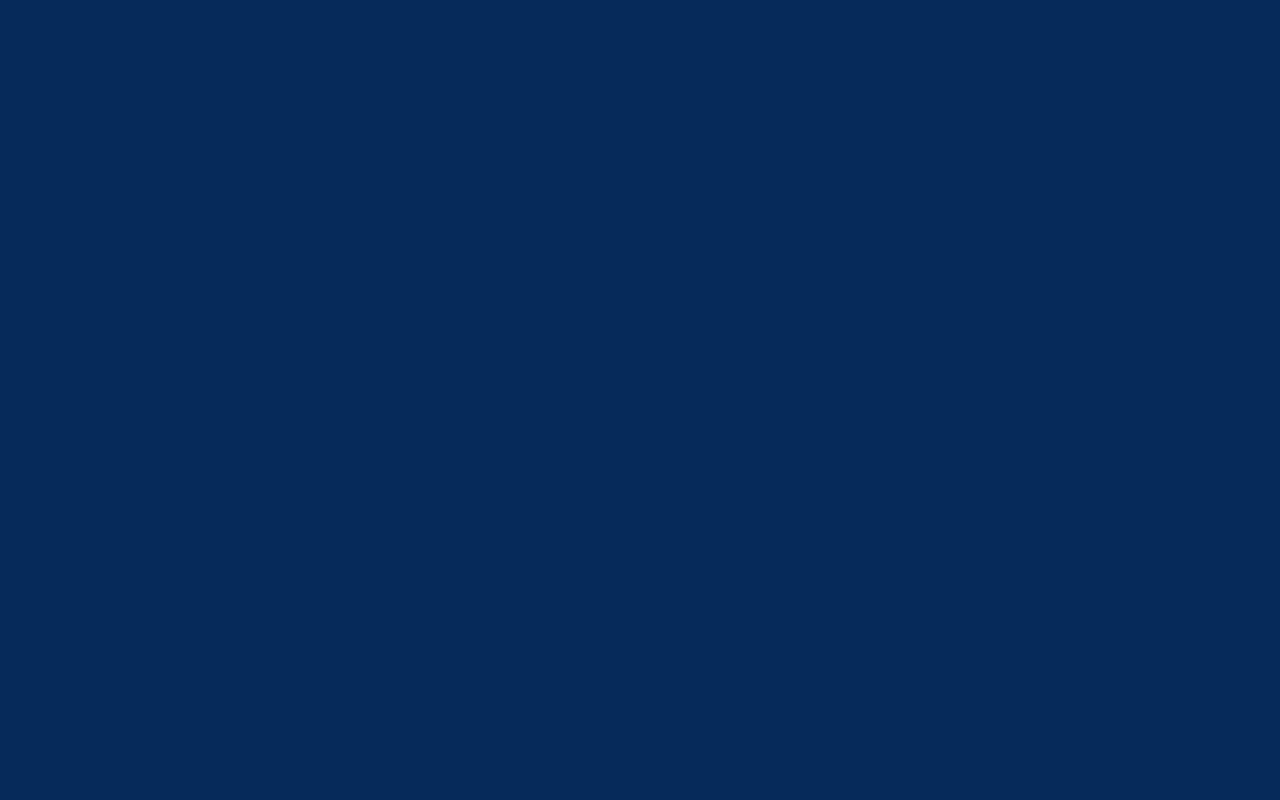
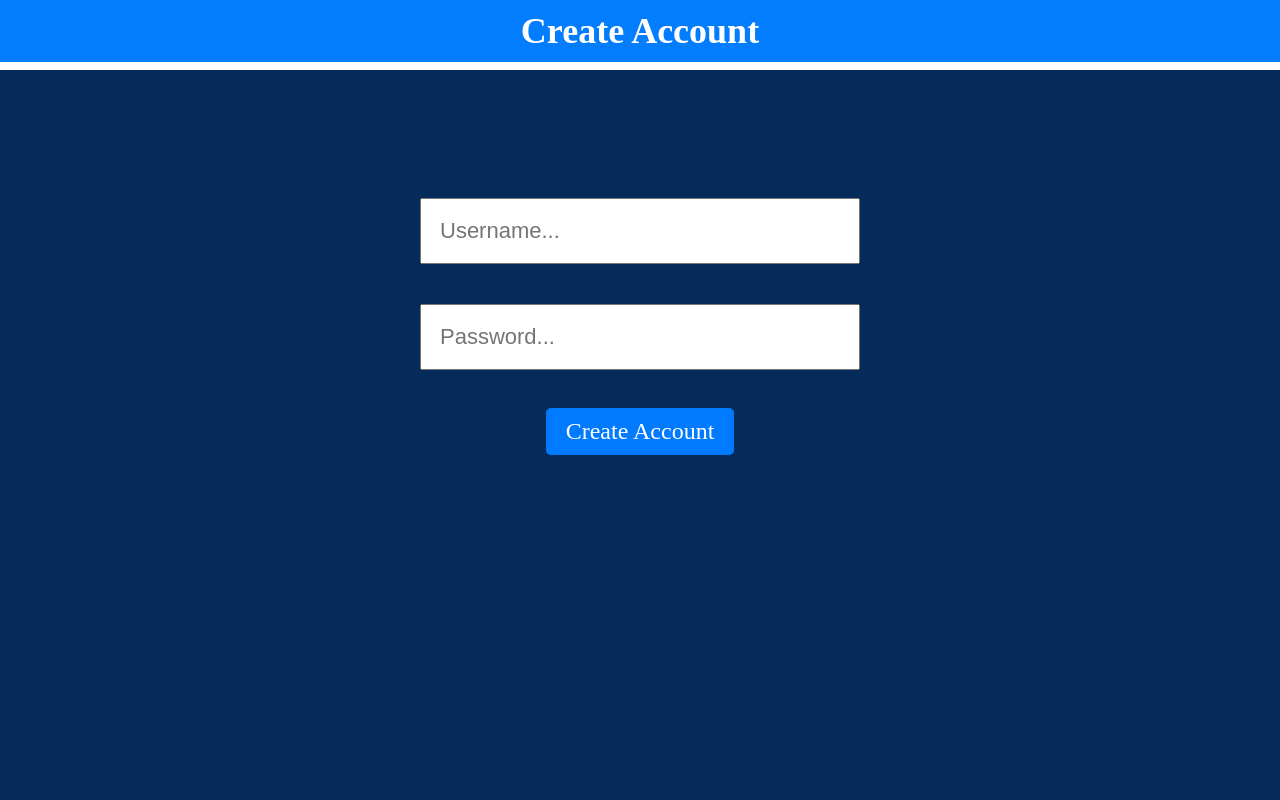
Before and after one commit to SammyMcNab/CIS3530A4, a Flask app: page /create_account_page in a window 1280 px wide. Before the commit the page is empty. Run offline with Flask 3, Linux system fonts and the light colour scheme; some libraries are stand-ins or nearby versions.

Commit message:
Update create_account.html

```diff
--- a/app/templates/create_account.html
+++ b/app/templates/create_account.html
@@ -5,6 +5,31 @@
     <title>Create Account</title>
     <link rel="stylesheet" href="{{ url_for('static', filename='css/style.css') }}">
 </head>
-<body class="home_page">
+<body class="create_account_page">
+    <h1>Create Account</h1>
+
+    <br><br><br><br><br><br>
+
+    <form method="post" action="{{ url_for('main.create_new_account') }}">
+        <div class="input_group">
+            <input type="text" id="username" name="username" placeholder="Username..." required>
+
+            <input type="password" id="password" name="password" placeholder="Password..." required>
+
+            <br>
+
+            <a onclick="event.preventDefault(); this.closest('form').submit();" class="button">Create Account</a>
+        </div>
+    </form>
+
+    {% with messages = get_flashed_messages(with_categories=true) %}
+        {% if messages %}
+            {% for category, message in messages %}
+            <div class="flash {{ category }}">
+                {{ message }}
+            </div>
+            {% endfor %}
+        {% endif %}
+    {% endwith %}
 </body>
 </html>
```
